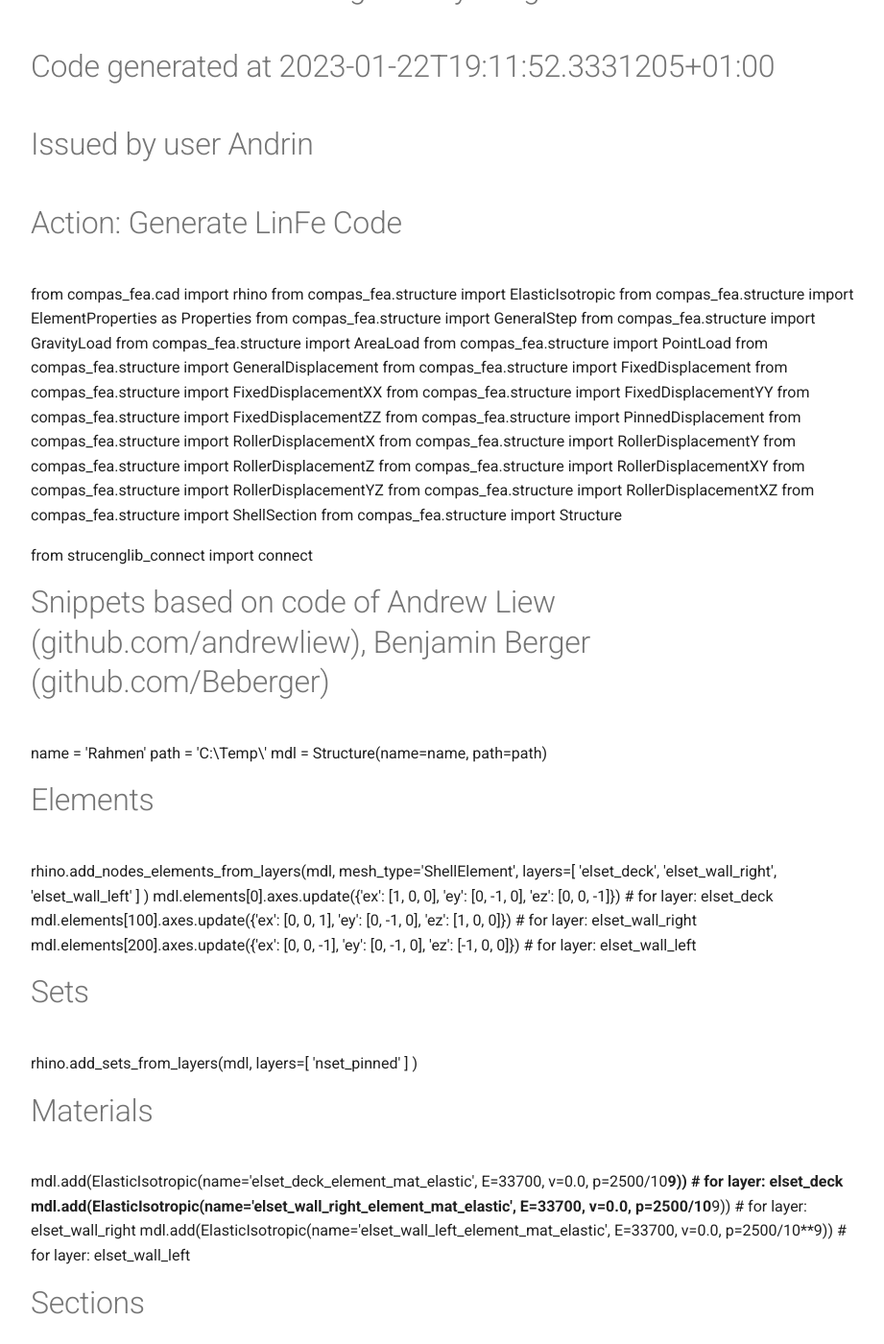
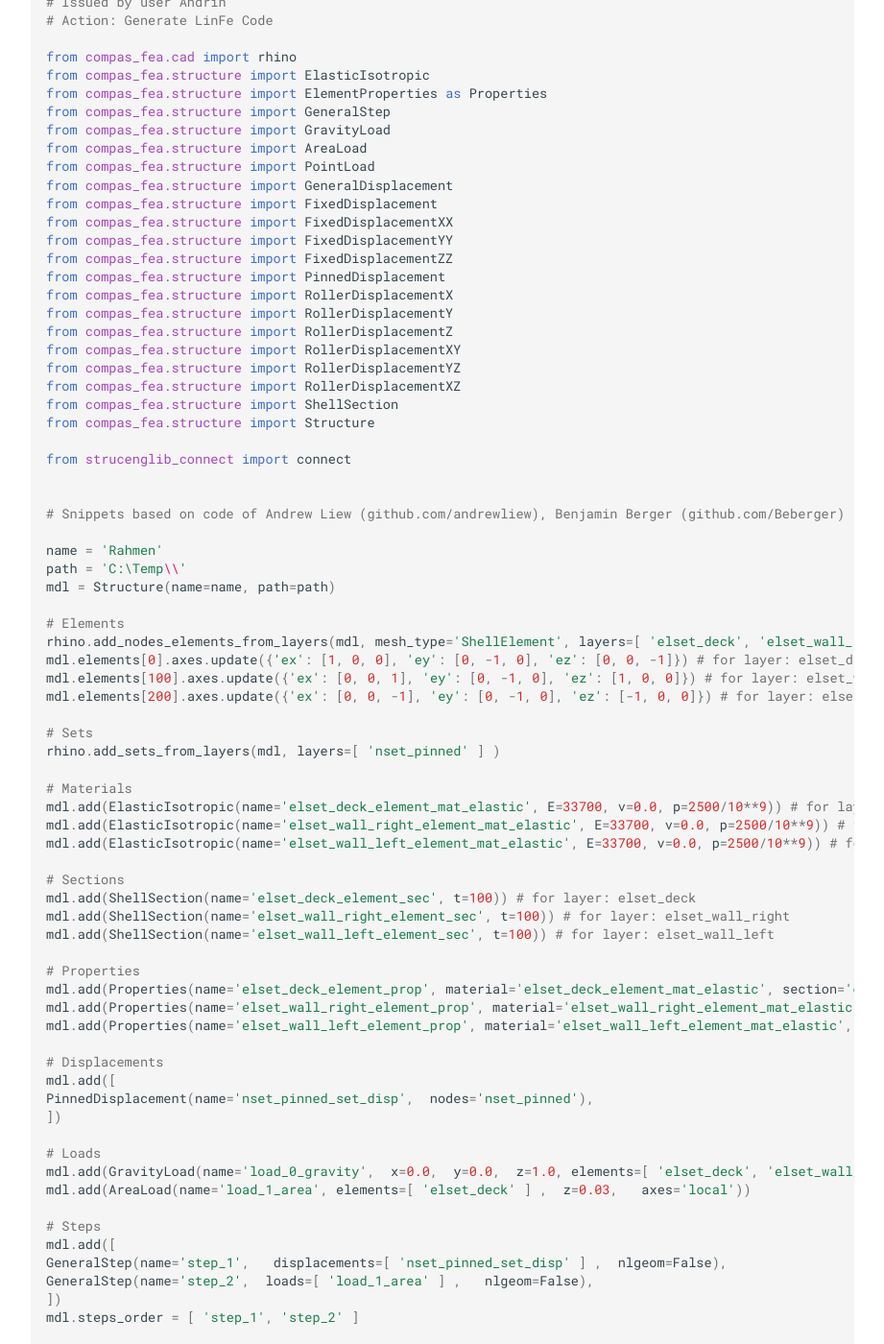
Before and after one commit to kfmResearch-NumericsTeam/Struc_Eng_Library_Website, an MkDocs documentation site: the page built from docs/strucenglib_plugin/server_analyze_and_extract.py.md, in a window 1280 px wide and 1400 px high, scrolled down 316 px. Shown: the whole window at 96% size, without its empty margins (304-1225 px from the left). Built offline with MkDocs 1.6.1 and Material for MkDocs 9.7.7, drawn with Linux system fonts in a browser that asks for light colours; some of the changed text lies outside the part shown.

Commit message:
Update server_analyze_and_extract.py.md

````diff
--- a/docs/strucenglib_plugin/server_analyze_and_extract.py.md
+++ b/docs/strucenglib_plugin/server_analyze_and_extract.py.md
@@ -1,4 +1,4 @@
-
+```py
 # This is auto generated code by StrucEngLib Plugin 0.0.13
 # Find source at https://github.com/kfmResearch-NumericsTeam/StrucEng_Library_Plug_in
 # Code generated at 2023-01-22T19:11:52.3331205+01:00
@@ -93,3 +93,4 @@ rhino.plot_data(mdl, step='step_2', field='sf5', cbar_size=1)
 rhino.plot_data(mdl, step='step_2', field='sm1', cbar_size=1)
 rhino.plot_data(mdl, step='step_2', field='sm2', cbar_size=1)
 rhino.plot_data(mdl, step='step_2', field='sm3', cbar_size=1)
+```
````
